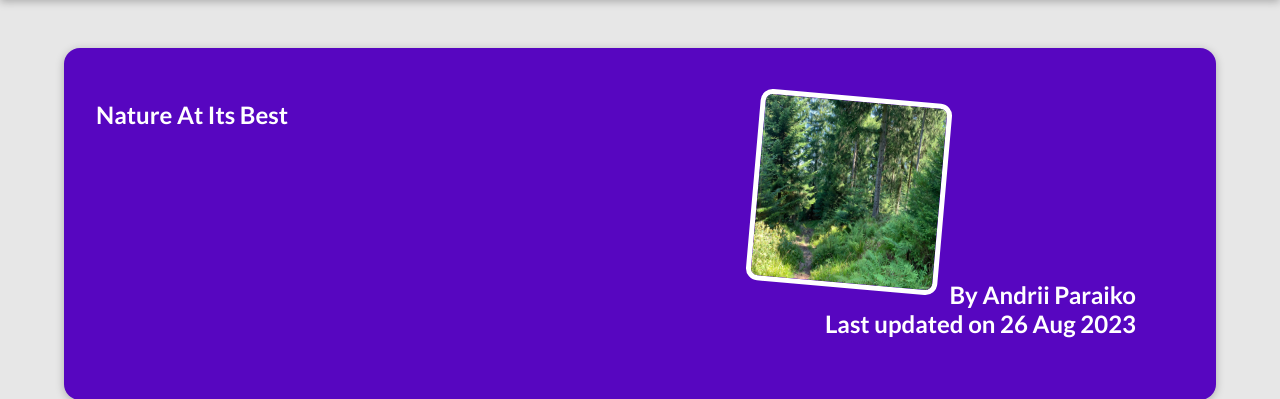
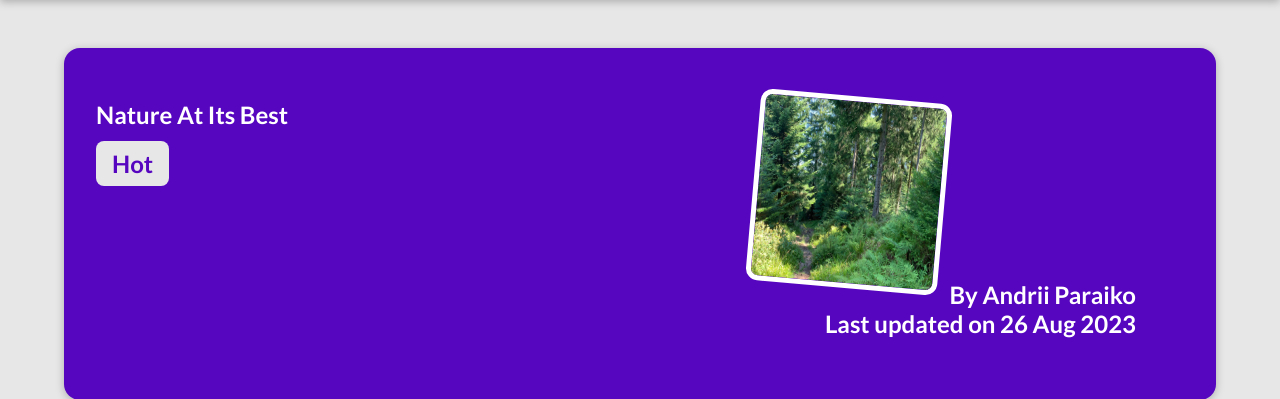
Before and after one commit to havanji/my_site, a Django app: the page made by blog/templates/blog/post-detail.html in a window 1280 px wide. Shown: the part 80-479 px from the top of the page. Run offline with Django 4.2, Linux system fonts and the light colour scheme; data comes from the database, SQL or seed files in the repository.

Commit message:
all 9 section

```diff
--- a/blog/static/blog/post-detail.css
+++ b/blog/static/blog/post-detail.css
@@ -22,6 +22,7 @@ body {
   #summary h2 {
     color: white;
     font-size: 1.5rem;
+    margin-bottom: 0.25rem;
   }
 
   #summary article {
@@ -72,3 +78,10 @@ body {
   .post:active time {
     color: white;
   }
+
+  .tag {
+    background-color: #e7e7e7;
+    color: #5706c0;
+    padding: 0.5rem 1rem;
+    border-radius: 8px;
+  }
--- a/blog/templates/blog/post-detail.html
+++ b/blog/templates/blog/post-detail.html
@@ -13,9 +13,14 @@
 {% block content %}
     <section id="summary">
         <h2>{{post.title}}<h2>
+        <div>
+            {% for tag in post_tags %}
+                <span class="tag">{{tag.caption}}</span>
+            {% endfor %}
+        </div>
         <article>
             <img src="{% static "blog/images/"|add:post.image_name %}" alt="{{post.title}}">
-           <adress>By {{post.author|title}}</adress>
+            <adress>By <a href="mailto:{{ post.author.e_mail }}">{{post.author|title}}</a></adress>
             <div>
                 Last updated on <time>{{post.date|date:"d M Y"}}</time>
             </div>
--- a/blog/views.py
+++ b/blog/views.py
@@ -1,5 +1,5 @@
 from django.shortcuts import render, get_object_or_404
-from .models import Post
+from .models import Post, Tag
 
 def starting_page(request):
   latest_posts = Post.objects.all().order_by("-date")[:3]
@@ -16,5 +16,6 @@ def posts(request):
 def post_detail(request, slug):
   identefied_post = get_object_or_404(Post, slug=slug)
   return render(request, "blog/post-detail.html", {
-    "post": identefied_post
+    "post": identefied_post,
+    "post_tags": identefied_post.tags.all()
   })
```
Also changed, not shown: other parts of blog/static/blog/post-detail.css (+5 -0 lines).
